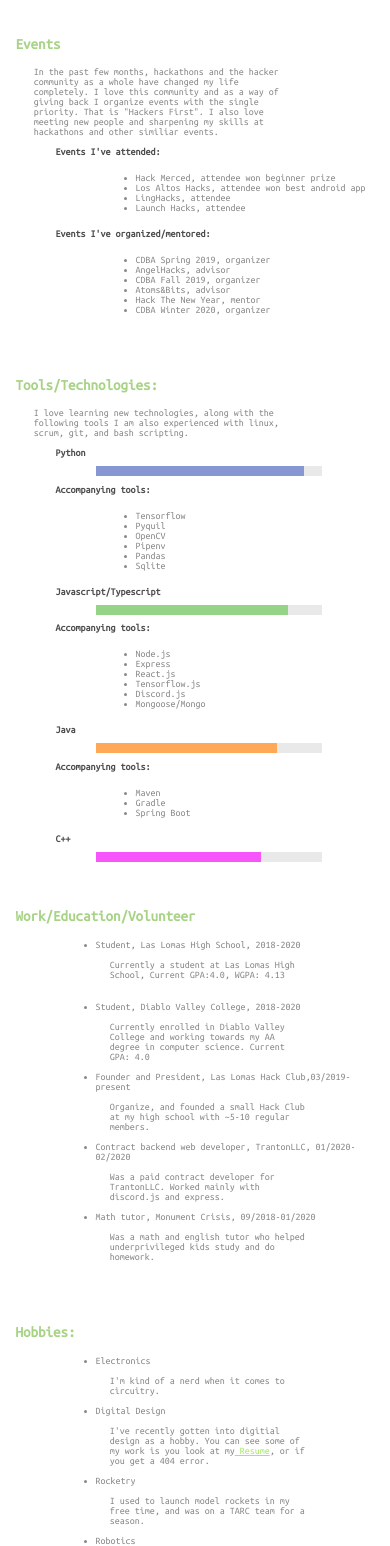
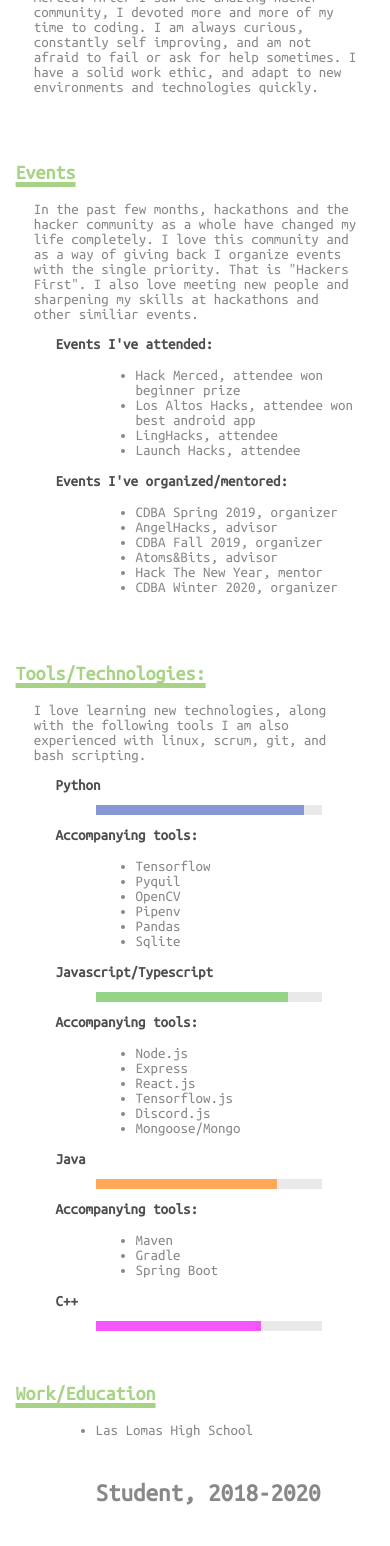
Before and after one commit to Evan-Nishi/personal-site-v2, a Next.js app: page / in a window 390 px wide. Shown: the part 432-1978 px from the top of the page. Built offline with nearby package versions, Linux system fonts and the light colour scheme.

Commit message:
minor ui bug

```diff
--- a/src/components/Header.tsx
+++ b/src/components/Header.tsx
@@ -5,9 +5,8 @@ export default class Header extends React.Component{
     render(){
         return(
             <div id="header" className="animated fadeIn delay-2s">
-                <div className="navcont">
-                    <a href="/Resume.png">Resume</a>
-                </div>
+                <a className="button" href="/Resume.png">Resume</a>
+                <a className="button" href="/contact">Contact</a>
             </div>
         )
     }
--- a/src/pages/_error.tsx
+++ b/src/pages/_error.tsx
@@ -7,7 +7,7 @@ export default class Error extends React.Component{
             <Layout>
                 <h1>404</h1>
                 <h2 className="errormessage">Page not found</h2>
-                <img src="/dev.png"/>
+                <img id="coffee" src="/dev.png"/>
                 <h3 className="errormessage">welp coffee time I guess</h3>
                 <br className="spacer"/>
             </Layout>
--- a/src/pages/index.tsx
+++ b/src/pages/index.tsx
@@ -23,7 +23,8 @@ export default class Index extends React.Component {
                         hacker community, I devoted more and more of my time to coding.  I am always curious,
                         constantly self improving, and am not
                         afraid to fail or ask for help sometimes.  I have a solid work ethic, and
-                            adapt to new environments and technologies quickly.</p>
+                        adapt to new environments and technologies quickly.
+                    </p>
                 </div>
                 <br/>
                 <br/>
@@ -125,12 +126,12 @@ export default class Index extends React.Component {
                 <br/>
                 <br/>
                 <div className="container">
-                    <h3>Work/Education/Volunteer</h3>
+                    <h3>Work/Education</h3>
                     <div className="indented">
                         <ul>
-                            <li>Student, Las Lomas High School, 2018-2020</li>
+                            <li>Las Lomas High School</li>
+                            <h5>Student, 2018-2020</h5>
                             <p>Currently a student at Las Lomas High School, Current GPA:4.0, WGPA: 4.13</p>
-                            <h5></h5>
                             <li>Student, Diablo Valley College, 2018-2020</li>
                             <p>Currently enrolled in Diablo Valley College and working towards my AA degree
                                     in computer science.  Current GPA: 4.0</p>
@@ -158,7 +159,7 @@ export default class Index extends React.Component {
                             <li>Digital Design</li>
                             <p>I've recently gotten into  digitial design as a hobby.
                                 You can see some of my work is you look at my
-                                <a href="/Resume.png" className="inlinelink"> Resume</a>,
+                                <a href="/Resume.png" className="inlinelink">Resume</a>,
                                 or if you get a 404 error.
                             </p>
                             <li>Rocketry</li>
--- a/src/styles.css
+++ b/src/styles.css
@@ -8,7 +8,8 @@ html{
 }
 
 Footer{
-    width: 100vw;
+    height: 5%;
+    width: 100%;
 }
 
 h2{
@@ -19,6 +20,7 @@ h2{
 }
 
 h3{
+    text-decoration: underline 5px;
     padding-left: 0;
     color: #A8D386;
     font-size: 55px;
@@ -31,8 +33,10 @@ li{
     color: #888888;
 }
 
-a{
-    color: #4D4D4D;
+h5{
+    color: #888888;
+    font-size: 25px;
+    text-align: left;
 }
 
 p{
@@ -55,14 +59,29 @@ img{
 }
 
 .icon{
+    width: 3.5%;
     transition: all 0.5s ease-in-out;
-    padding-right: 20px;
-    padding-left: 20px;
-
+    padding-right: 2%;
+    padding-left: 2%;
 }
 
 .icon:hover{
     color: #A8D386;
+}
+
+a{
+    margin-left: 4%;
+    color: #4D4D4D;
+    font-size: 45px;
+    width: 5%;
+    flex-direction: row;
+    padding: 8.5px;
+    background-color: white;
+}
+
+.button:hover{
+    transition: all 0.3s ease-in-out;
+    background-color:#cfcfcf;
 }
 
 .navcont{
@@ -89,6 +108,7 @@ img{
 }
 
 .inlinelink{
+    margin-left: .5vw;
     color: #A1EC66;
 }
 
@@ -137,10 +157,11 @@ img{
 }
 
 #header{
+    height: 10%;
     flex-direction: row;
     position: absolute;
-    margin-top: 6.3%;
-    margin-left: 15%;
+    margin-top: 7.2%;
+    margin-left: 14%;
 }
 
 #title{
@@ -164,7 +185,7 @@ img{
     z-index: -2;
     margin-top: 50px;
     margin-left: 5%;
-    width: 95%;
+    width: 96%;
     height: auto;
     position: absolute;
 }
@@ -176,7 +197,16 @@ img{
     height: auto;
 }
 
+#coffee{
+    width: 65vw;
+    height: auto;
+}
+
 @media screen and (max-width: 740px){
+    .inlinelink{
+        font-size: 15px;
+        padding: 0;
+    }
     #pfp{
         width: 30vw;
     }
@@ -188,13 +218,16 @@ img{
         margin-left:4vw;
         margin-right:3vw;
     }
-    p{padding-left: 5%; font-size: 10px;}
-    h3{font-size: 15px;}
-    h2{font-size: 10px;}
-    li{font-size: 10px;}
-    #TopBar {display: none;}
-    #SmolBar {display: none;}
-    #Title {display: none;}
+    p{
+        padding-left: 5%;
+        font-size: 15px;
+        max-width: 90%;
+    }
+    h3{font-size: 20px;}
+    h2{font-size: 15px;}
+    li{font-size: 15px;}
+    #SmolBar {margin-top: 4.5%;}
+    #TopBar {margin-top: 6%;}
     #header{display: none;}
     #jsts, #python, #cpp, #java, .skillbar{height: 10px;}
 }
```
Lines whose indentation alone changed are shown as unchanged.
